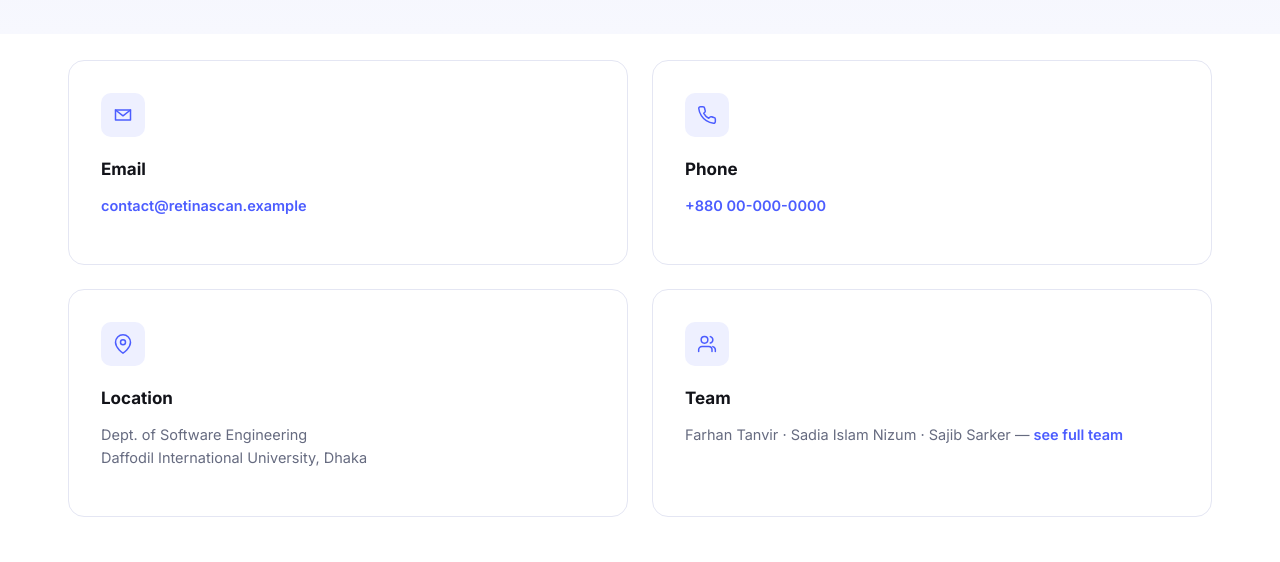
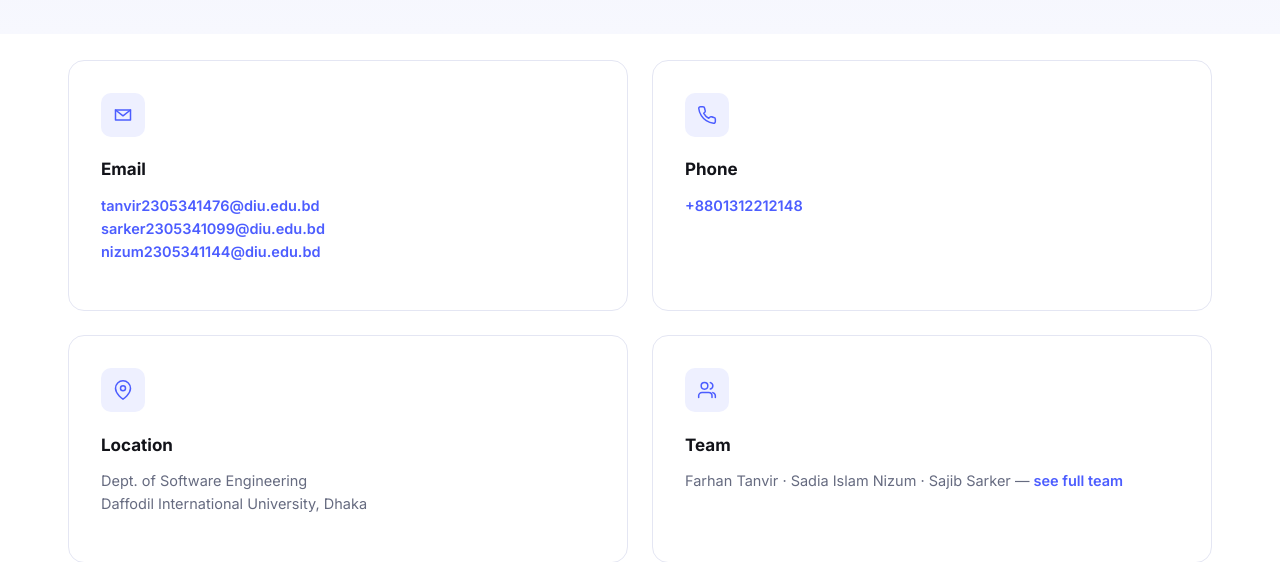
Before and after one commit to sadiaislamnizum/DR_Detection, a Flask app: page /contact in a window 1280 px wide. Shown: the part 306-868 px from the top of the page. Run offline with Flask 3, Linux system fonts and the light colour scheme.

Commit message:
Update contact information in contact.html

```diff
--- a/templates/contact.html
+++ b/templates/contact.html
@@ -16,14 +16,14 @@
                 <svg width="20" height="20" viewBox="0 0 24 24" fill="none" stroke="currentColor" stroke-width="1.8" stroke-linecap="round" stroke-linejoin="round"><path d="M4 4h16v16H4z" opacity="0"/><path d="M3 6l9 7 9-7"/><path d="M3 6h18v12H3z"/></svg>
             </div>
             <h4>Email</h4>
-            <p><a href="mailto:contact@retinascan.example">contact@retinascan.example</a></p>
+            <p><a href="mailto:tanvir2305341476@diu.edu.bd">tanvir2305341476@diu.edu.bd <br>sarker2305341099@diu.edu.bd<br>nizum2305341144@diu.edu.bd</a></p>
         </div>
         <div class="contact-card stagger-item">
             <div class="icon">
                 <svg width="20" height="20" viewBox="0 0 24 24" fill="none" stroke="currentColor" stroke-width="1.8" stroke-linecap="round" stroke-linejoin="round"><path d="M22 16.92v3a2 2 0 0 1-2.18 2 19.79 19.79 0 0 1-8.63-3.07 19.5 19.5 0 0 1-6-6 19.79 19.79 0 0 1-3.07-8.67A2 2 0 0 1 4.11 2h3a2 2 0 0 1 2 1.72c.127.96.361 1.903.7 2.81a2 2 0 0 1-.45 2.11L8.09 9.91a16 16 0 0 0 6 6l1.27-1.27a2 2 0 0 1 2.11-.45c.907.339 1.85.573 2.81.7A2 2 0 0 1 22 16.92z"/></svg>
             </div>
             <h4>Phone</h4>
-            <p><a href="tel:+8800000000">+880 00-000-0000</a></p>
+            <p><a href="tel:+8800000000">+8801312212148</a></p>
         </div>
         <div class="contact-card stagger-item">
             <div class="icon">
```
